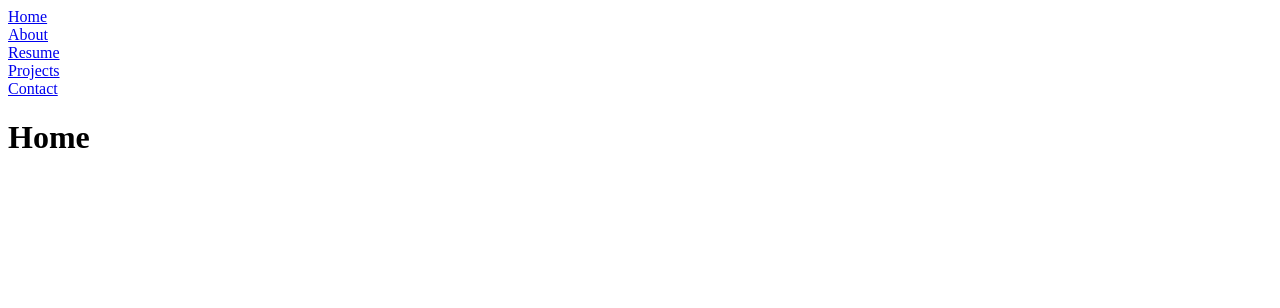
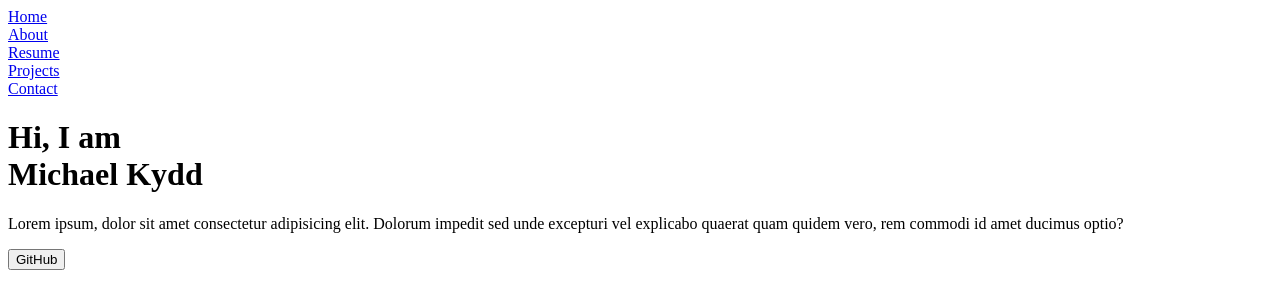
Before and after one commit to mkydd/react-portfolio, a React (Create React App) app: page / in a window 1280 px wide. Shown: the top 308 px of the page. Built offline with nearby package versions, Linux system fonts and the light colour scheme.

Commit message:
update Home page

```diff
--- a/src/components/Contact.js
+++ b/src/components/Contact.js
@@ -23,7 +23,7 @@ function Contact() {
 
   return (
     <div>
-      <h1>Contact</h1>
+      <h1>CONTACT ME</h1>
       <form className="form" ref={form} onSubmit={sendEmail}>
         <label htmlFor="name">Enter your name*</label>
         <input className="contact-form-input" type="text" name="name" id="name" required />
--- a/src/components/Home.js
+++ b/src/components/Home.js
@@ -2,7 +2,17 @@ import React from 'react'
 
 function Home() {
   return (
-    <div><h1>Home</h1></div>
+    <div>
+      <div>
+        <h1>Hi, I am <div>Michael Kydd</div></h1>
+      </div>
+      <div>
+        <p>Lorem ipsum, dolor sit amet consectetur adipisicing elit. Dolorum impedit sed unde excepturi vel explicabo quaerat quam quidem vero, rem commodi id amet ducimus optio?</p>
+      </div>
+      <div>
+        <button>GitHub</button> {/* Use Material UI for GitHub logo */}
+      </div>
+    </div>
   )
 }
 
```
